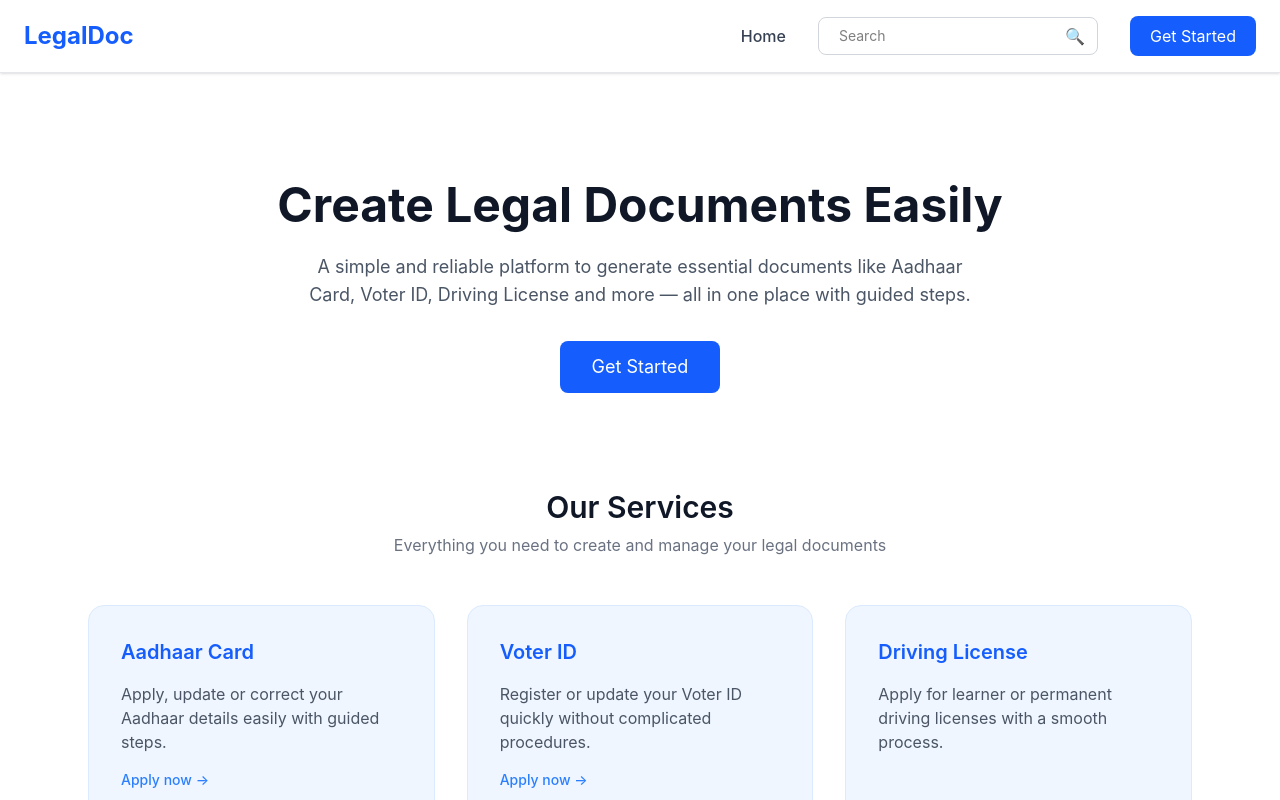
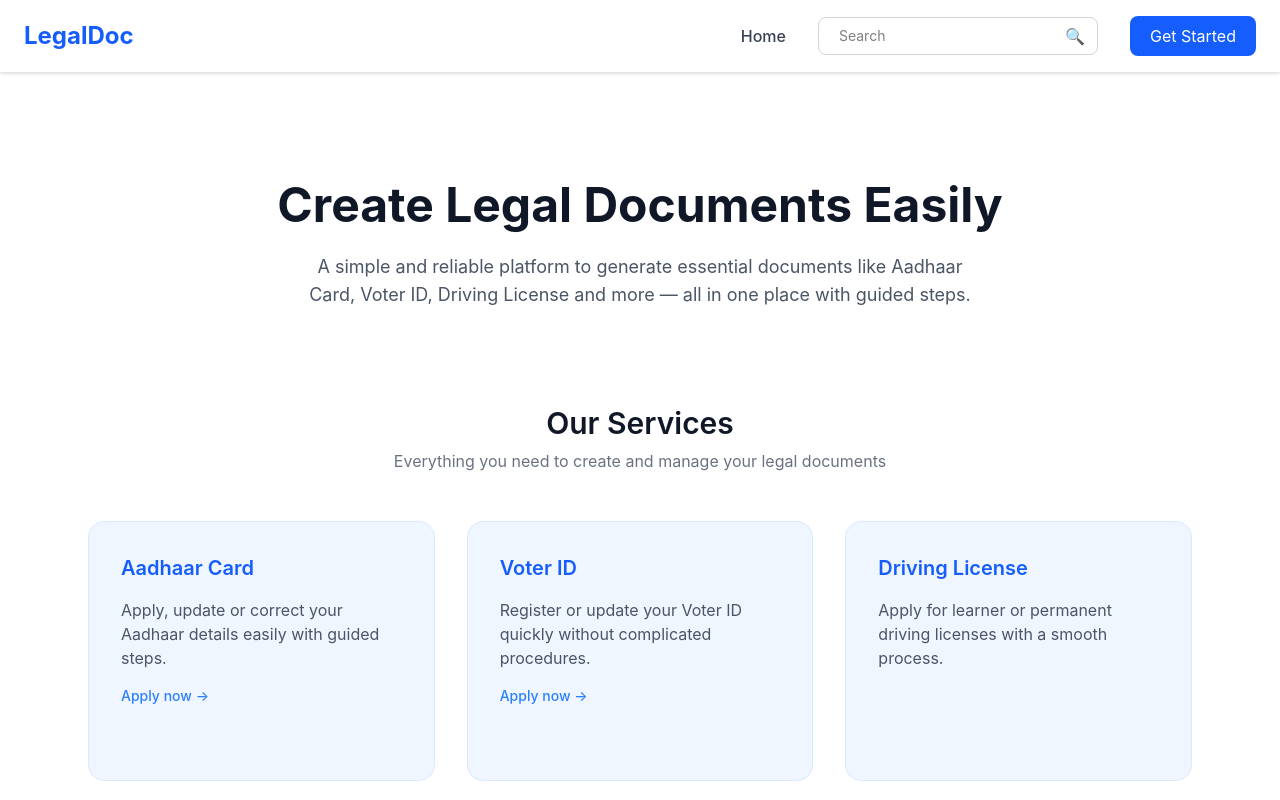
Before and after one commit to Kunalmj/hypernxt, a React app in the folder frontend/: page / in a window 1280 px wide. Shown: the top 800 px of the page. Built offline with nearby package versions, Linux system fonts and the light colour scheme; the HTML template or start-up script is replaced by a standard one.

Commit message:
remove unused button for Aadhaar form on home page

```diff
--- a/frontend/src/pages/Home.jsx
+++ b/frontend/src/pages/Home.jsx
@@ -16,12 +16,6 @@ const Home = () => {
           Aadhaar Card, Voter ID, Driving License and more — all in one place
           with guided steps.
         </p>
-
-        <Link to="/adharform">
-          <button className="mt-8 px-8 py-3 bg-blue-600 text-white rounded-lg text-lg hover:bg-blue-700 transition">
-            Get Started
-          </button>
-        </Link>
       </section>
 
       {/* SERVICES */}
```
